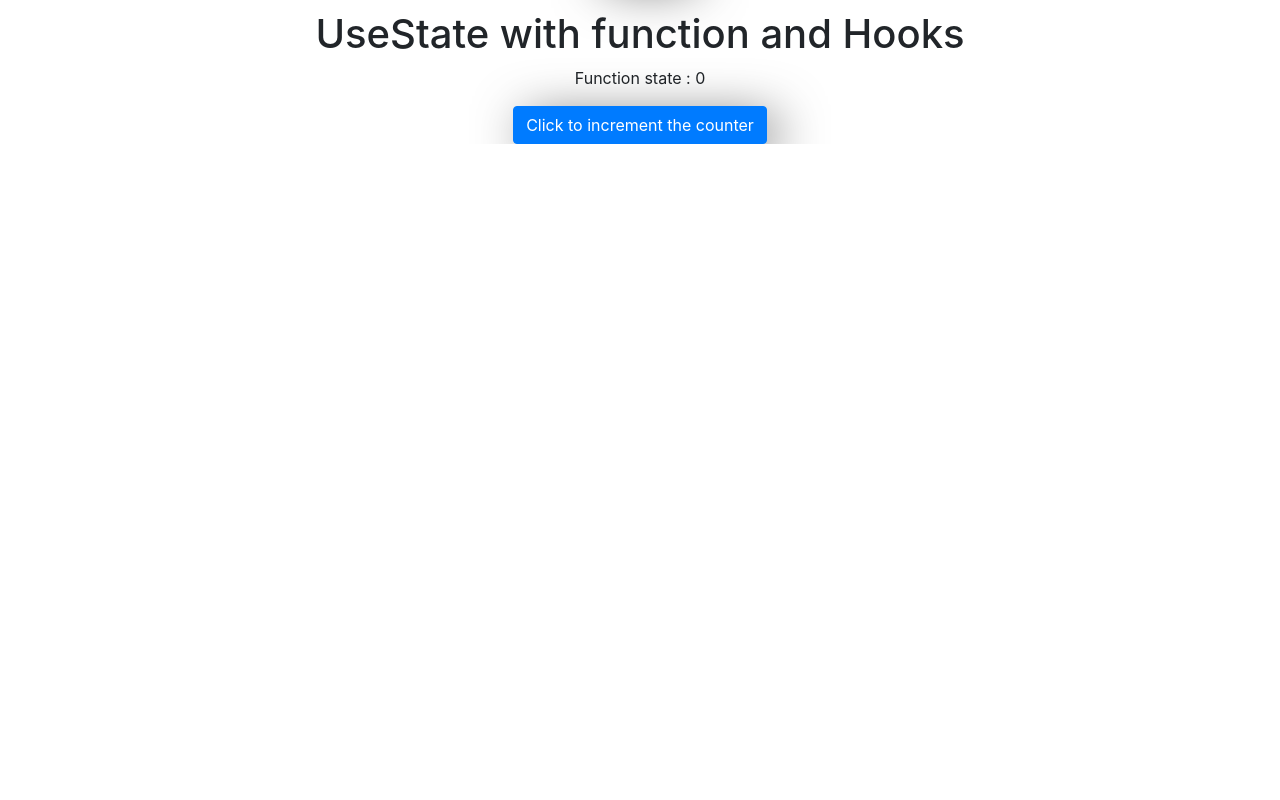
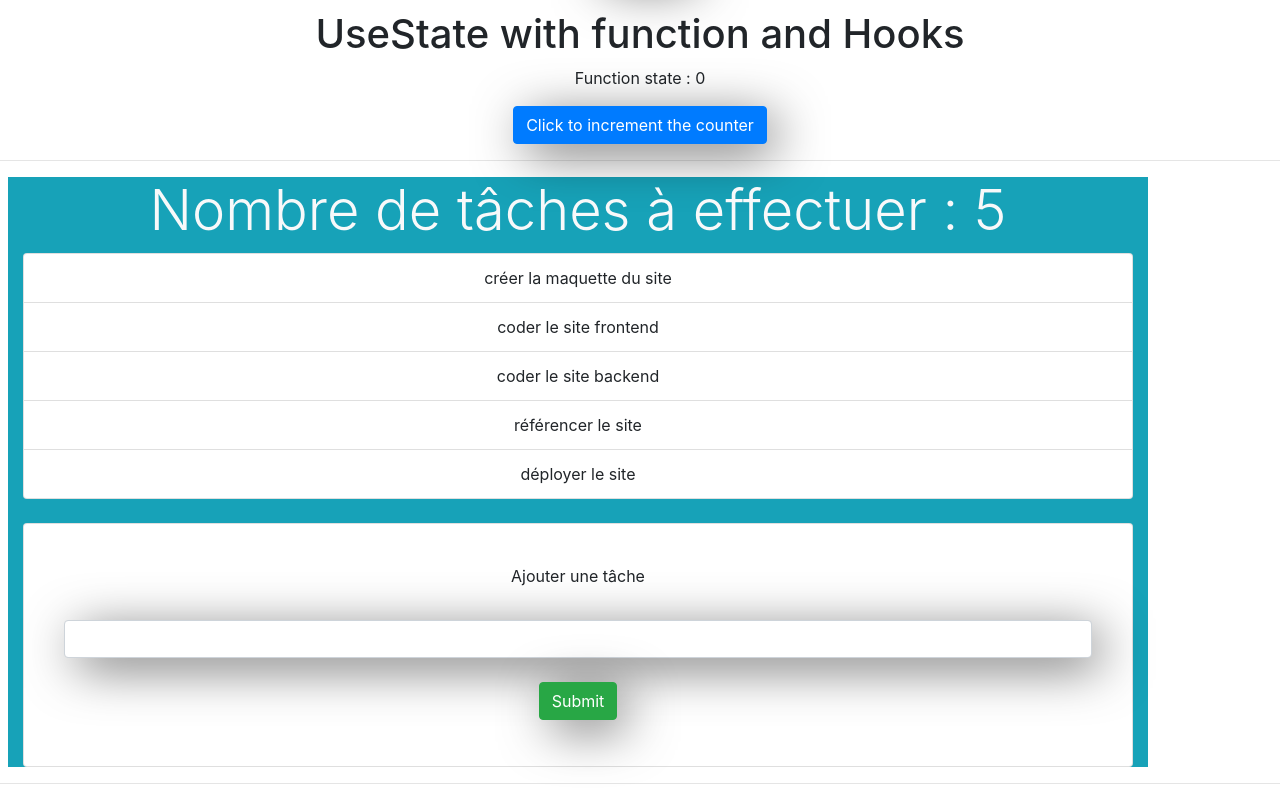
Before and after one commit to wendybaque/Cars-App-Udemy, a React (Create React App) app: page / in a window 1280 px wide. Shown: the part 6063-6863 px from the top of the page. Before the commit the page ends 6207 px from the top, so only its background shows below. Built offline with nearby package versions, Linux system fonts and the light colour scheme.

Commit message:
Vidéos 76-79 useState

```diff
--- a/package.json
+++ b/package.json
@@ -12,6 +12,7 @@
     "react-dom": "^18.2.0",
     "react-scripts": "5.0.1",
     "styled-components": "^4.3.1",
+    "uuid": "^8.3.2",
     "web-vitals": "^2.1.4"
   },
   "scripts": {
--- a/src/App.js
+++ b/src/App.js
@@ -1,5 +1,6 @@
 import React, {Component} from 'react';
 import {Container, Button} from 'react-bootstrap';
+import './App.css';
 
 import Mycars from './components/MyCars';
 import Welcome from './components/Welcome';
@@ -12,9 +13,8 @@ import Welcome2 from './components/Welcome2';
 import Template from './components/Template';
 import Buttons from './components/Buttons';
 import LifeCycle from './components/LifeCycle';
-
-import './App.css';
 import UseState from './components/UseState';
+import Todo from './components/Todo';
 
 // Transformation de la fonction en class pour pouvoir utiliser le State
 // Nécessite une fonction render qui, elle, nécessite un return
@@ -126,6 +126,10 @@ removeOrDisplay = () => {
         <hr />
         {/* Exercice vidéo 77 : useState  */}
         <UseState />
+        <hr />
+        {/* Exercice Todolist vidéo 79 (useState) : */}
+        <Todo />
+        <hr />
       </div>
     );
   }
--- /dev/null
+++ b/src/components/AddTodoForm.jsx
@@ -0,0 +1,27 @@
+import React, {useState} from 'react'
+
+function AddTodoForm({addNewTodo}) {
+
+const [addTodo, setAddTodo] = useState('');
+
+const handleTodo = (e) => {
+    e.preventDefault()
+    addNewTodo(addTodo);
+
+    setAddTodo('');
+}
+
+  return (
+    <div className='mt-4'>
+        <div className='card card-body'>
+            <form className='form-group' onSubmit={handleTodo}>
+                <label className='fw-bold'>Ajouter une tâche</label>
+                <input type="text" className='form-control m-4 text-center' value={addTodo} onChange={(e) => setAddTodo(e.target.value)}></input>
+                <input type="submit" className='btn btn-success'></input>
+            </form>
+        </div>
+    </div>
+  )
+}
+
+export default AddTodoForm;
--- /dev/null
+++ b/src/components/Todo.jsx
@@ -0,0 +1,62 @@
+import React, {useState} from 'react'
+import AddTodoForm from './AddTodoForm';
+import { v4 as uuidv4 } from 'uuid';
+
+function Todo() {
+
+    const [todos, setTodos] = useState([
+        {id:1,
+        todo: "créer la maquette du site",
+        },
+        {id:2,
+        todo: "coder le site frontend",
+        },
+        {id:3,
+        todo: "coder le site backend",
+        },
+        {id:4,
+        todo: "référencer le site",
+        },
+        {id:5,
+        todo: "déployer le site",
+        },
+    ]);
+
+    const [warning, setWarning] = useState(false);
+
+    const myTodos = todos.map(todo => {
+        return(
+            <li key={todo.id} className="list-group-item">{todo.todo}</li>
+        )
+    })
+
+    const addNewTodo = (newTodo) => {
+
+        if(newTodo!== ''){
+            warning && setWarning(false);
+        setTodos([
+            ...todos, {
+                id: uuidv4(),
+                todo:newTodo
+                }
+            ])
+        } else {
+            setWarning(true);
+        }
+    }
+
+    const warningMsg = warning && <div className='alert alert-danger mt-4' role='alert'>Veuillez indiquer une tâche</div>
+
+  return (
+    <div className='container bg-info rounded-2 m-2'>
+        <h3 className="text-center text-light display-4 ">Nombre de tâches à effectuer : {todos.length}</h3>
+        <ul className='list-group'>
+            {myTodos}
+        </ul>
+        {warningMsg}
+        <AddTodoForm addNewTodo={addNewTodo}/>
+    </div>
+  )
+}
+
+export default Todo;
```
Also changed, not shown: 1 other file (tests, documents, lock files or other folders).
